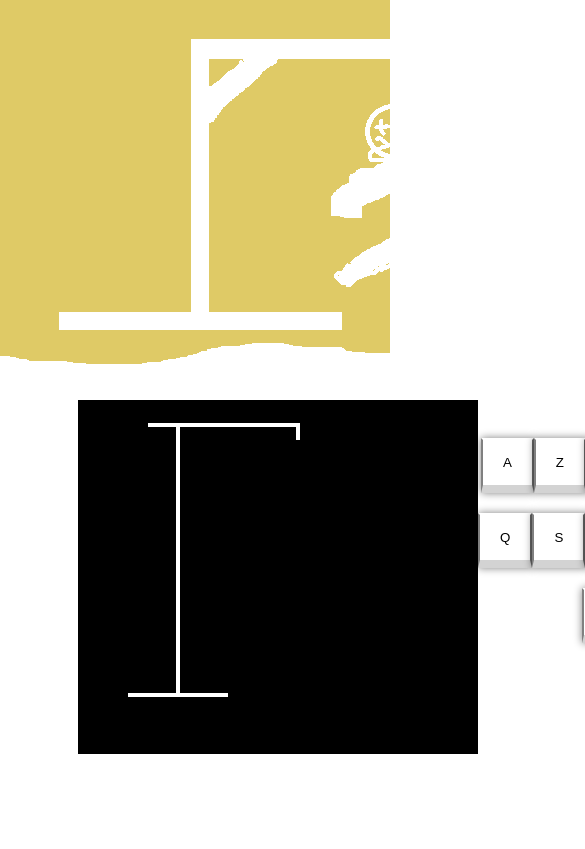
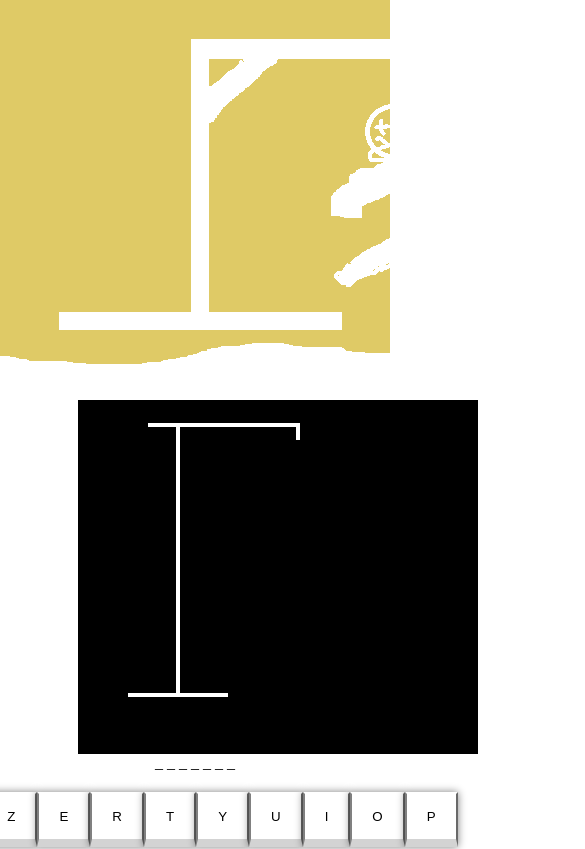
Before and after one commit to jaroddev/HRG, a React (Vite) app: page / in a window 390 px wide. Shown: the top 849 px of the page, 585 px wide, since content can reach past the window. Built offline with nearby package versions, Linux system fonts and the light colour scheme.

Commit message:
Updated style very slightly

```diff
--- a/package.json
+++ b/package.json
@@ -21,7 +21,7 @@
     "@typescript-eslint/parser": "^6.0.0",
     "@vitejs/plugin-react": "^4.0.3",
     "@vitest/ui": "^0.34.1",
-    "eslint": "^8.45.0",
+    "eslint": "^8.47.0",
     "eslint-plugin-react-hooks": "^4.6.0",
     "eslint-plugin-react-refresh": "^0.4.3",
     "typescript": "^5.0.2",
--- /dev/null
+++ b/src/components/Game.css
@@ -0,0 +1,20 @@
+.layout {
+    display: flex;
+    justify-content: space-around;
+
+    margin: auto;
+    width: 100%;
+}
+
+@media screen and (max-width: 640px) {
+
+    .layout {
+        display: flex;
+        flex-direction: column;
+        justify-content: center;
+
+        margin: auto;
+        width: 60%;
+    }
+
+}
--- a/src/components/Game.tsx
+++ b/src/components/Game.tsx
@@ -1,6 +1,8 @@
 import KeyBoard from '../components/KeyBoard/Keyboard';
 import Hanger from '../components/Status/Hanger';
 import Word from '../components/Word/Word';
+
+import './Game.css';
 
 type props = {
     guessed: Array<string>,
@@ -12,7 +14,7 @@ type props = {
 export const Game = ({ guessed, missed, word, updateState }: props) => {
     return (
         <div className="game">
-            <div style={{ display: 'flex', margin: 'auto', width: '60%' }}>
+            <div className='layout'>
                 <Hanger missed={missed} />
                 <div>
                     <Word guessed={guessed} word={word} />
```
Also changed, not shown: 1 other file (tests, documents, lock files or other folders).
